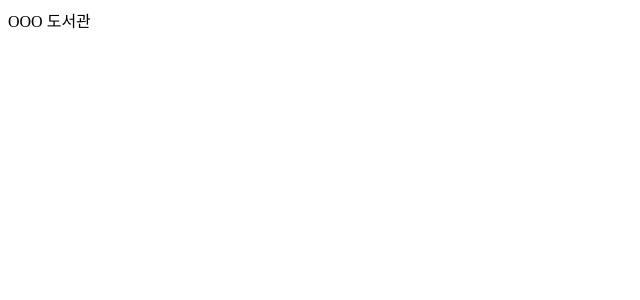
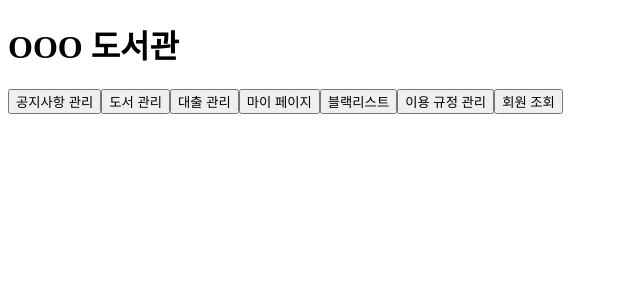
Before and after one commit to 247CloudLibrary/client-admin, a React (Create React App) app: page / in a window 1280 px wide. Shown: the top 300 px of the page, without its empty margins (0-640 px from the left). Built offline with nearby package versions, Linux system fonts and the light colour scheme.

Commit message:
회원 검색 기능

```diff
--- a/package.json
+++ b/package.json
@@ -40,5 +40,5 @@
       "last 1 safari version"
     ]
   },
-  "proxy":"http://ecs-alb-167470959.us-east-1.elb.amazonaws.com/v1"
+  "proxy":"http://ecs-alb-167470959.us-east-1.elb.amazonaws.com/"
 }
--- a/src/components/lending/LendingListForm.js
+++ b/src/components/lending/LendingListForm.js
@@ -16,6 +16,7 @@ const mergeArrayObjects = (arr1, arr2) => {
 
 const LendingListForm = () => {
   const [listItem, setListItem] = useState([]);
+  const [searchTerm, setSearchTerm] = useState("");
 
   useEffect(() => {
     axios.all([axios.get("/books"), axios.get("/lending")]).then((result) => {
@@ -28,11 +29,24 @@ const LendingListForm = () => {
     });
   }, []);
 
+  const uidSearch = listItem.filter((searchList) => {
+    return searchList.uid.includes(searchTerm);
+  });
+
+  const onSubmit = (e) => {
+    setSearchTerm(e.target.value);
+  };
+
   return (
     <div className="lending-list">
+      <form className="searchBox">
+        <input type="text" placeholder="검색창" onSubmit={onSubmit} />
+        <button> 🔍</button>
+      </form>
       <div className="lendingListItem">검 색</div>
-      {listItem &&
-        listItem.map((data) => (
+      console.log(uidSearch) console.log(uidSearch.data)
+      {uidSearch &&
+        uidSearch.map((data) => (
           <LendingListItem
             key={data.bookId}
             uid={data.uid}
--- a/src/components/lending/LendingSearchBox.js
+++ /dev/null
@@ -1,20 +0,0 @@
-import { useState } from "react";
-
-const LendingSearchBox = () => {
-    const [searchTerm, setSearchTerm] = useState("");
-
-    const handleChange = (e) => {
-        setSearchTerm(e.target.value);
-    };
-
-    return(
-        <div>
-            <input type="text" placeholder="검색창" onChange={handleChange} value={searchTerm} />
-            {/* <button onClick={}> 검색</button> */}
-        </div>
-    );
-
-};
-
-
-export default LendingSearchBox;
--- a/src/pages/Home.js
+++ b/src/pages/Home.js
@@ -1,8 +1,32 @@
+import { Link } from "react-router-dom";
 
 const Home = () => {
-    return (
-    <div>OOO 도서관</div>
-    )
+  return (
+    <div>
+      <h1>OOO 도서관</h1>
+      <Link to={"/boards"}>
+        <button>공지사항 관리</button>
+      </Link>
+      <Link to={"/books"}>
+        <button>도서 관리</button>
+      </Link>
+      <Link to={"/lending"}>
+        <button>대출 관리</button>
+      </Link>
+      <Link to={"/admin"}>
+        <button>마이 페이지</button>
+      </Link>
+      <Link to={"/lending/blacklist"}>
+        <button>블랙리스트</button>
+      </Link>
+      <Link to={"/lending/libraries/rules"}>
+        <button>이용 규정 관리</button>
+      </Link>
+      <Link to={"/auth"}>
+        <button>회원 조회</button>
+      </Link>
+    </div>
+  );
 };
 
 export default Home;
```
